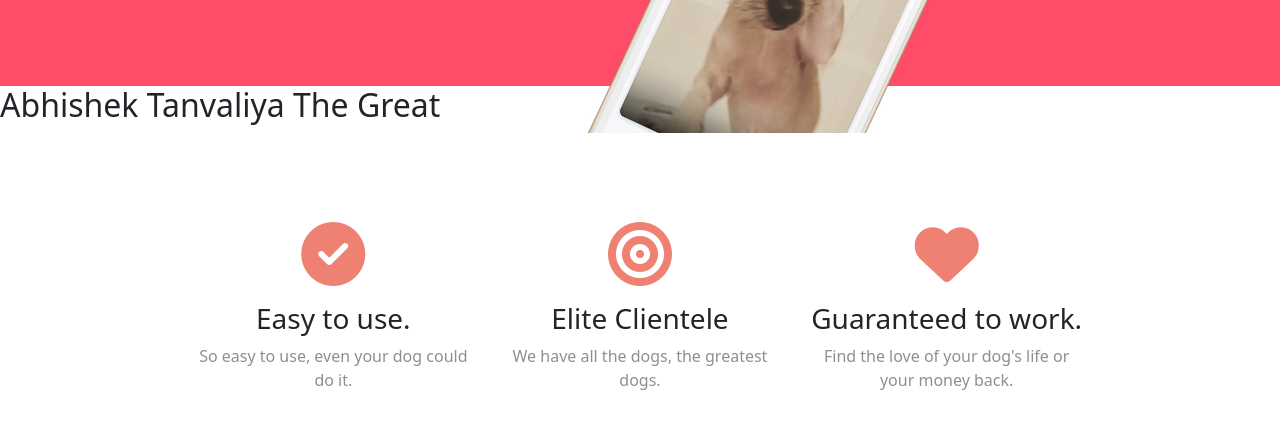
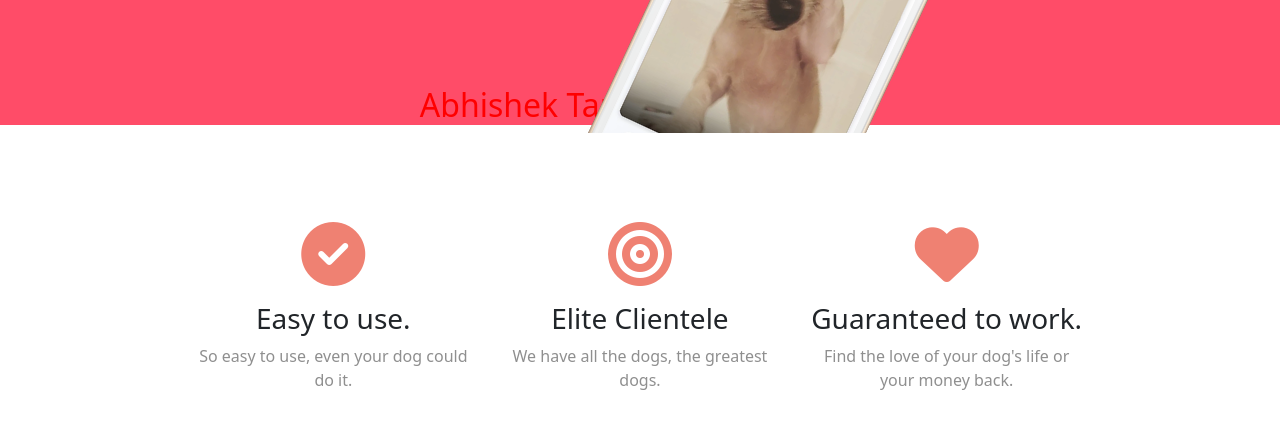
Before and after one commit to abhishek7251/tindogweber, a plain HTML site: page index.html in a window 1280 px wide. Shown: the part 364-800 px from the top of the page. Drawn offline with nearby package versions, Linux system fonts and the light colour scheme.

Commit message:
Update styles.css

```diff
--- a/css/styles.css
+++ b/css/styles.css
@@ -177,3 +177,11 @@ features sectiomn */
     color: #8f8f8f;
 
 }
+.tanvaliya{
+    text-align:center;
+    color:red;
+    background-color: #ff4c68;
+    font-weight: bolder;
+
+
+}
```
